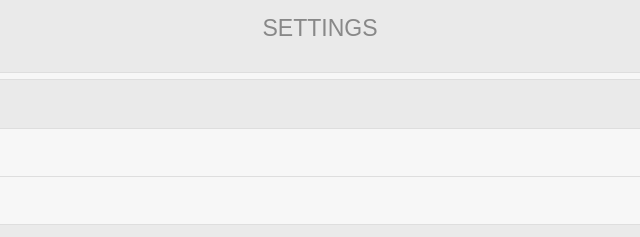
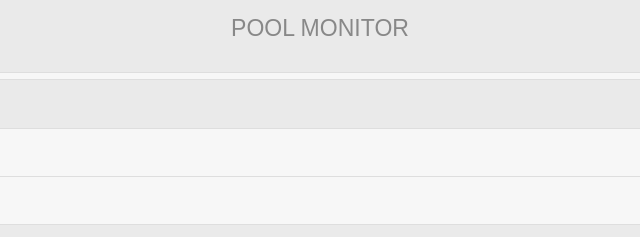
Before and after one commit to Sichroteph/PoolMonitor, a website: page index.html in a window 1280 px wide. Shown: the top 237 px of the page, 320-960 px from the left. Drawn offline with Linux system fonts and the light colour scheme.

Commit message:
Update index.html

```diff
--- a/index.html
+++ b/index.html
@@ -19,7 +19,7 @@
 </head>
 
 <body>
-  <h1 class='title'>Settings</h1>
+  <h1 class='title'>Pool Monitor</h1>
 
 
   <div class='item-container'>
```
